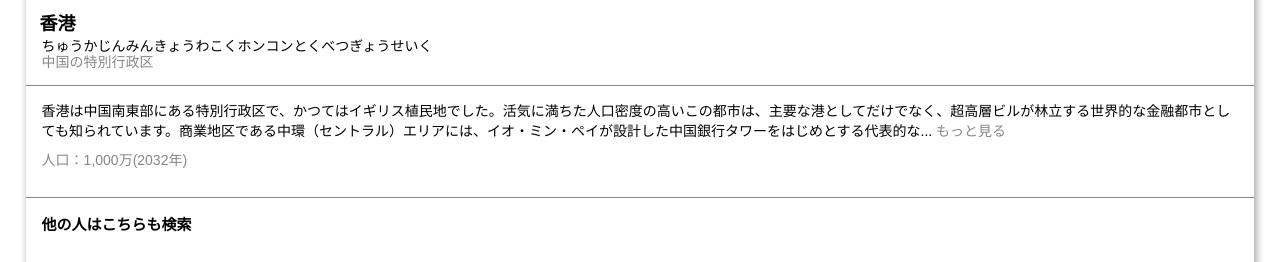
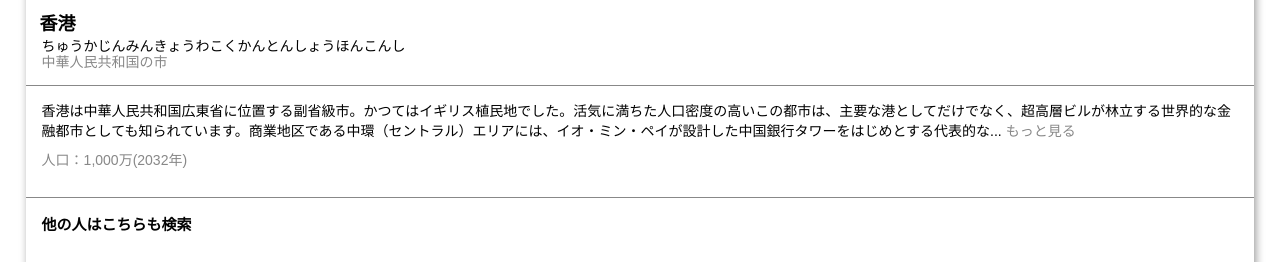
Before and after one commit to sxax226/cooqle, a plain HTML site: page result1.html in a window 1280 px wide. Shown: the part 486-748 px from the top of the page. Drawn offline with nearby package versions, Linux system fonts and the light colour scheme.

Commit message:
Add files via upload

```diff
--- a/result1.html
+++ b/result1.html
@@ -57,11 +57,11 @@ $(function(){
 			<!-- .map --></div>
 			<img src="img/china.png" alt="china" class="cnflag">
 			<h2>香港</h2>
-			<p>ちゅうかじんみんきょうわこくホンコンとくべつぎょうせいく<br>
-			<span>中国の特別行政区</span></p>
+			<p>ちゅうかじんみんきょうわこくかんとんしょうほんこんし<br>
+			<span>中華人民共和国の市</span></p>
 		<!-- #retultHeader --></div>
 		<div class="summary">
-			<p>香港は中国南東部にある特別行政区で、かつてはイギリス植民地でした。活気に満ちた人口密度の高いこの都市は、主要な港としてだけでなく、超高層ビルが林立する世界的な金融都市としても知られています。商業地区である中環（セントラル）エリアには、イオ・ミン・ペイが設計した中国銀行タワーをはじめとする代表的な... <span>もっと見る</span></p>
+			<p>香港は中華人民共和国広東省に位置する副省級市。かつてはイギリス植民地でした。活気に満ちた人口密度の高いこの都市は、主要な港としてだけでなく、超高層ビルが林立する世界的な金融都市としても知られています。商業地区である中環（セントラル）エリアには、イオ・ミン・ペイが設計した中国銀行タワーをはじめとする代表的な... <span>もっと見る</span></p>
 			<p><span>人口：1,000万(2032年)</span></p>
 		<!-- #summary --></div>
 		<div class="suggest">
```
